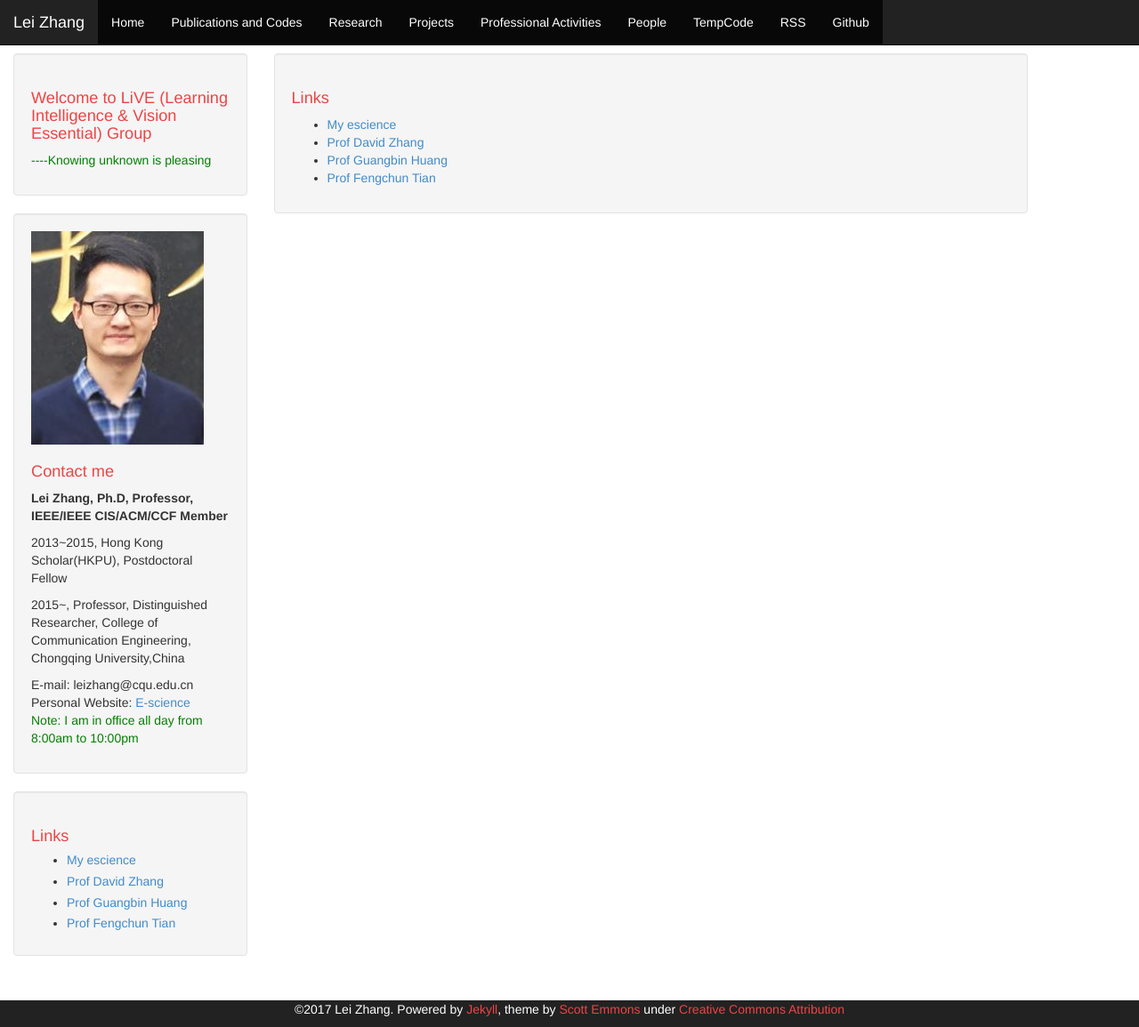
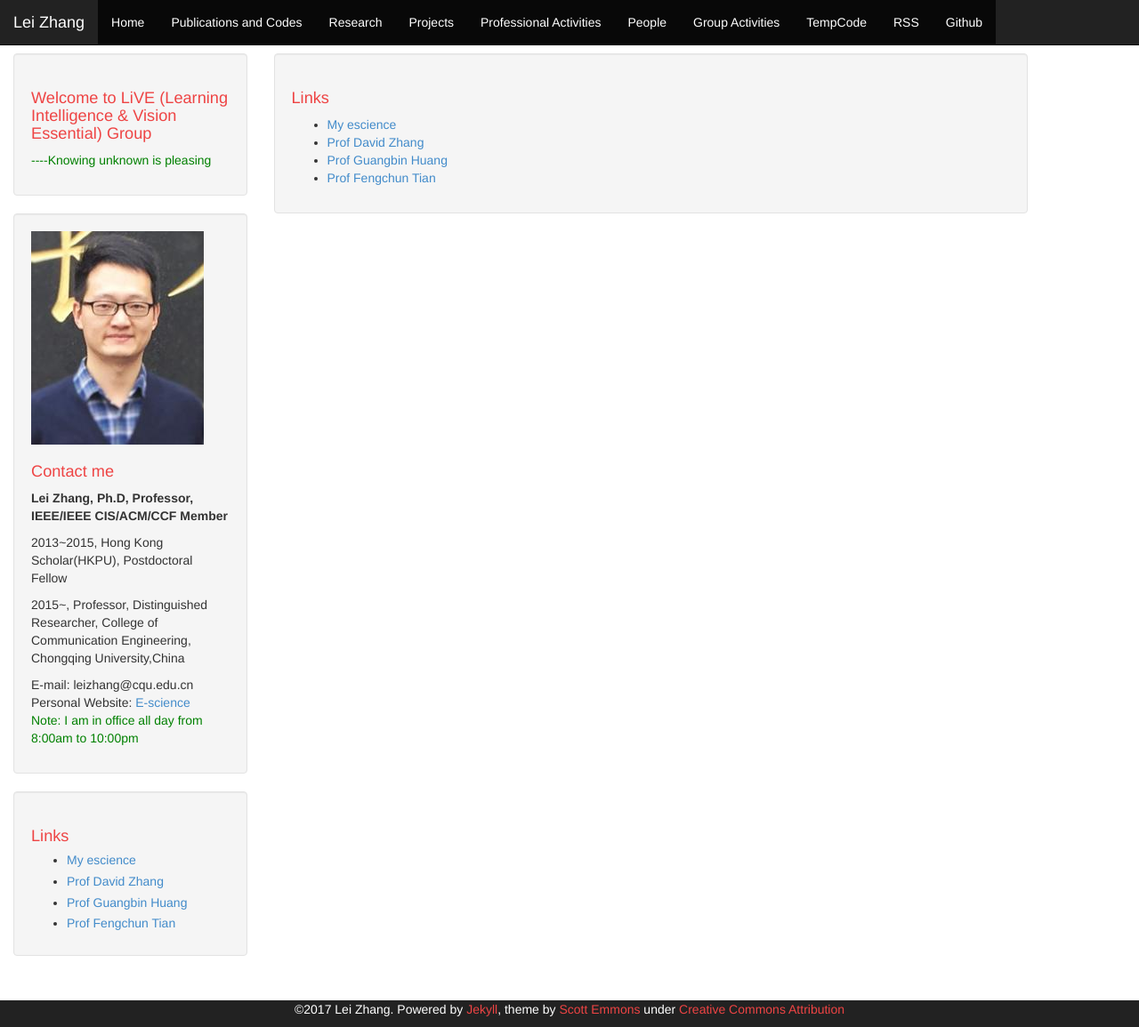
Before and after one commit to DrLeiZhang/website, a Jekyll site: the page built from links.html, in a window 1280 px wide and 1155 px high. Shown: the whole window at 89% size. Built offline with Jekyll 4.4.1, drawn with Linux system fonts in a browser that asks for light colours; Markdown is read by kramdown in place of the engine named in the settings.

Commit message:
Update
Signed-off-by: leizhang@cqu.edu.cn <leizhang@cqu.edu.cn>

```diff
--- a/_includes/header.html
+++ b/_includes/header.html
@@ -36,6 +36,7 @@
 					<li class="active"><a href="{{ site.baseurl }}/projects.html">Projects</a></li>
                     <li class="active"><a href="{{ site.baseurl }}/professional activities.html">Professional Activities</a></li>
                     <li class="active"><a href="{{ site.baseurl }}/people.html">People</a></li>
+					<li class="active"><a href="{{ site.baseurl }}/group activity.html">Group Activities</a></li>
                     <li class="active"><a href="{{ site.baseurl }}/tempcode.html">TempCode</a></li>
 
 
```
